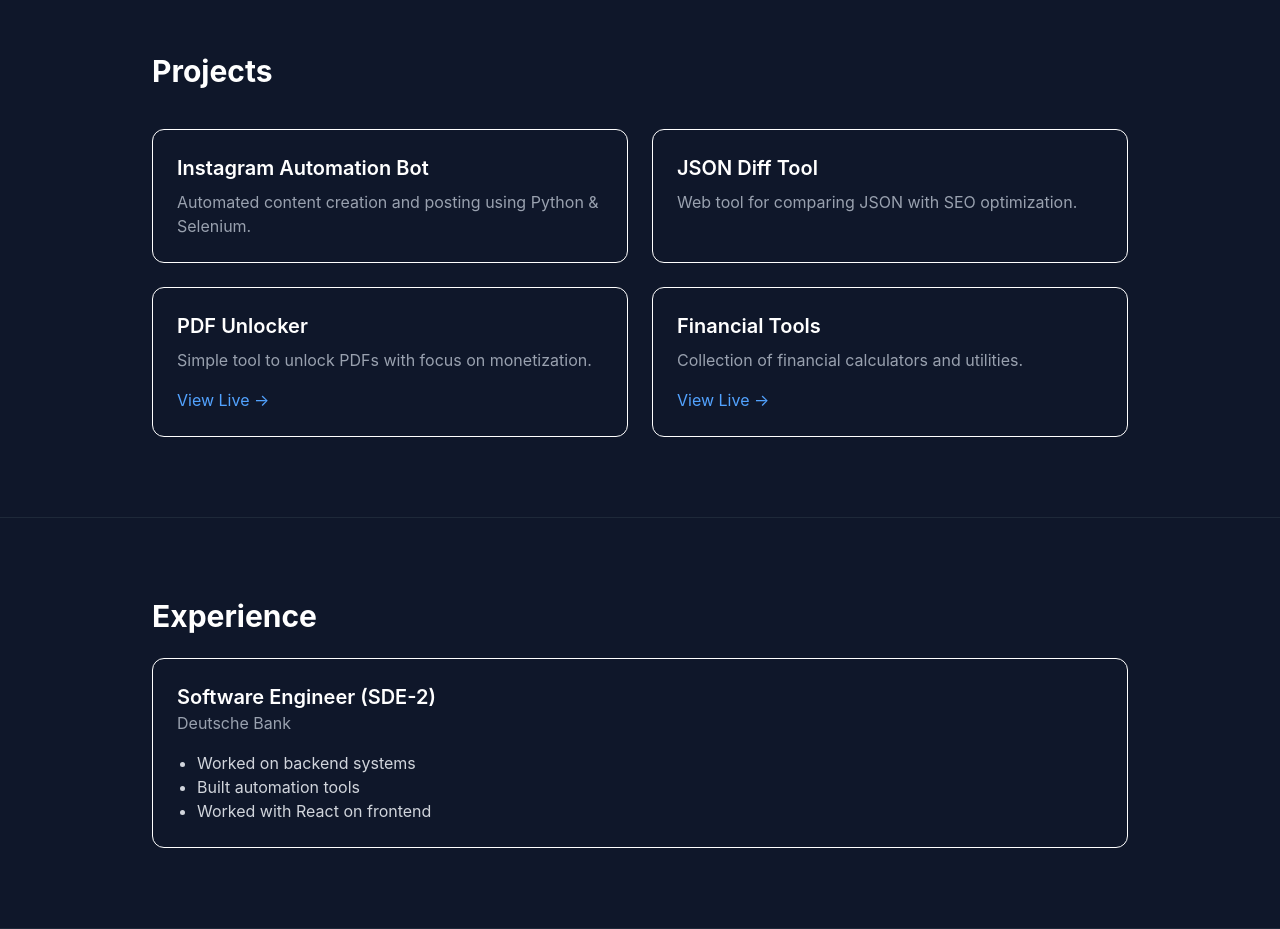
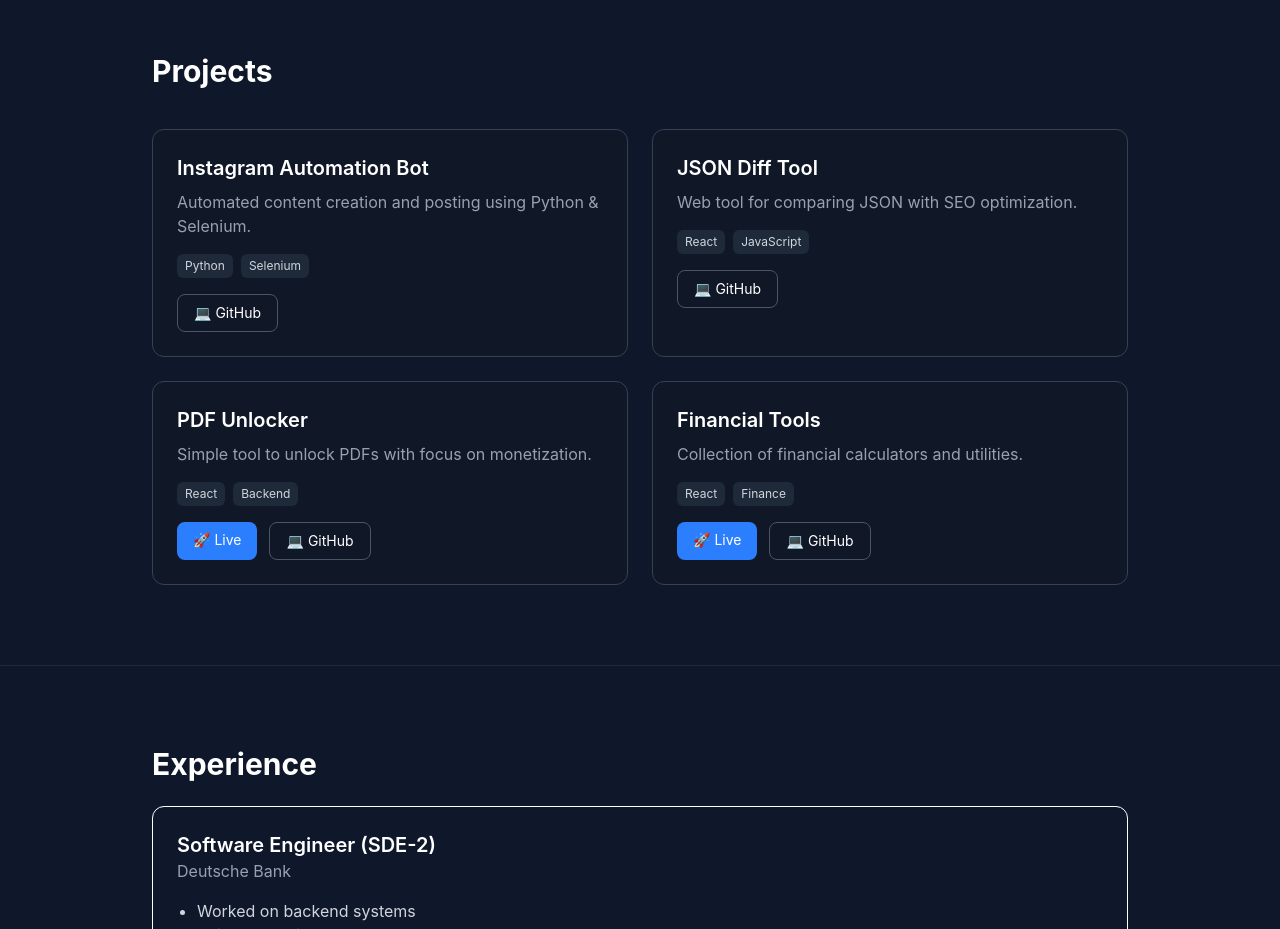
Before and after one commit to divyanshu1150/portfolio, a React (Vite) app in the folder portfolio/: page / in a window 1280 px wide. Shown: the part 1140-2069 px from the top of the page. Built offline with nearby package versions, Linux system fonts and the light colour scheme.

Commit message:
added more details in projects

```diff
--- a/portfolio/src/components/Projects.jsx
+++ b/portfolio/src/components/Projects.jsx
@@ -2,20 +2,28 @@ const projects = [
   {
     title: "Instagram Automation Bot",
     desc: "Automated content creation and posting using Python & Selenium.",
+    tech: ["Python", "Selenium"],
+    github: "https://github.com/divyanshu1150",
   },
   {
     title: "JSON Diff Tool",
     desc: "Web tool for comparing JSON with SEO optimization.",
+    tech: ["React", "JavaScript"],
+    github: "https://github.com/divyanshu1150",
   },
   {
     title: "PDF Unlocker",
     desc: "Simple tool to unlock PDFs with focus on monetization.",
+    tech: ["React", "Backend"],
     link: "https://pdf.divyanshuagarwal.com",
+    github: "https://github.com/divyanshu1150/pdf-unlocker",
   },
   {
     title: "Financial Tools",
     desc: "Collection of financial calculators and utilities.",
+    tech: ["React", "Finance"],
     link: "https://finance.divyanshuagarwal.com",
+    github: "https://github.com/divyanshu1150/tools",
   },
 ];
 
@@ -32,20 +40,53 @@ export default function Projects() {
           {projects.map((p, i) => (
             <div
               key={i}
-              className="p-6 border rounded-xl hover:bg-gray-800 transition"
+              className="p-6 border border-gray-700 rounded-xl
+                         bg-gray-900 hover:bg-gray-800
+                         hover:scale-[1.02] transition duration-300"
             >
+              {/* Title */}
               <h3 className="text-xl font-semibold mb-2">{p.title}</h3>
-              <p className="text-gray-400">{p.desc}</p>
+
+              {/* Description */}
+              <p className="text-gray-400 mb-4">{p.desc}</p>
+
+              {/* Tech Stack */}
+              <div className="flex flex-wrap gap-2 mb-4">
+                {p.tech.map((t, idx) => (
+                  <span
+                    key={idx}
+                    className="text-xs bg-gray-800 px-2 py-1 rounded-md text-gray-300"
+                  >
+                    {t}
+                  </span>
+                ))}
+              </div>
+
+              {/* Buttons */}
+              <div className="flex gap-3 flex-wrap">
                 {p.link && (
                   <a
                     href={p.link}
                     target="_blank"
                     rel="noopener noreferrer"
-                  className="inline-block mt-4 text-blue-400 hover:underline"
+                    className="bg-blue-500 px-4 py-2 rounded-lg text-sm hover:bg-blue-600 transition"
                   >
-                  View Live →
+                    🚀 Live
                   </a>
                 )}
+
+                {p.github && (
+                  <a
+                    href={p.github}
+                    target="_blank"
+                    rel="noopener noreferrer"
+                    className="border border-gray-600 px-4 py-2 rounded-lg text-sm hover:bg-gray-700 transition"
+                  >
+                    💻 GitHub
+                  </a>
+                )}
+              </div>
+
             </div>
           ))}
         </div>
```
Lines whose indentation alone changed are shown as unchanged.
